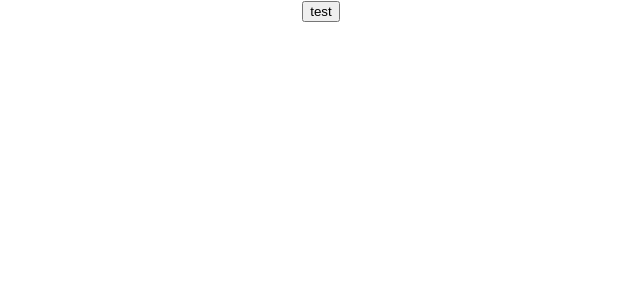
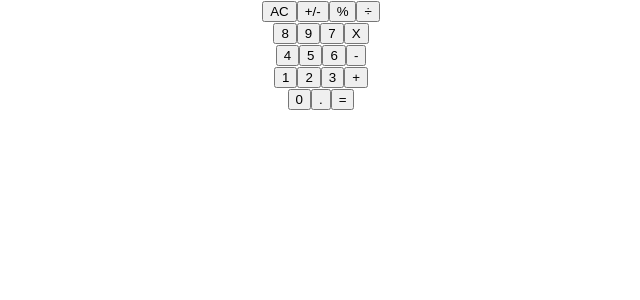
Before and after one commit to abouhid/ReactCalculator, a React (Create React App) app: page / in a window 1280 px wide. Shown: the top 300 px of the page, without its empty margins (319-959 px from the left). Built offline with nearby package versions, Linux system fonts and the light colour scheme.

Commit message:
add buttons

```diff
--- a/public/index.html
+++ b/public/index.html
@@ -2,14 +2,12 @@
 <html lang="en">
   <head>
     <meta charset="utf-8" />
-    <link rel="icon" href="%PUBLIC_URL%/favicon.ico" />
     <meta name="viewport" content="width=device-width, initial-scale=1" />
     <meta name="theme-color" content="#000000" />
     <meta
       name="description"
       content="Web site created using create-react-app"
     />
-    <link rel="apple-touch-icon" href="%PUBLIC_URL%/logo192.png" />
     <!--
       manifest.json provides metadata used when your web app is installed on a
       user's mobile device or desktop. See https://developers.google.com/web/fundamentals/web-app-manifest/
--- /dev/null
+++ b/src/components/Button.js
@@ -0,0 +1,19 @@
+import React from 'react';
+import PropTypes from 'prop-types';
+
+export default function Button(props) {
+  const { value, name } = props;
+  return (
+    <button
+      type="button"
+      className={name}
+    >
+      { value }
+    </button>
+  );
+}
+
+Button.propTypes = {
+  value: PropTypes.string.isRequired,
+  name: PropTypes.string.isRequired,
+};
--- a/src/components/ButtonPanel.js
+++ b/src/components/ButtonPanel.js
@@ -1,10 +1,39 @@
-import '../App.css';
 import React from 'react';
+import Buttons from './Button';
 
-const ButtonPanel = () => (
-  <>
+export default function ButtonPanel() {
+  return (
+    <div className="panel">
+      <div className="group1">
+        <Buttons value="AC" />
+        <Buttons value="+/-" />
+        <Buttons value="%" />
+        <Buttons value="÷" />
+      </div>
+      <div className="group2">
+        <Buttons value="8" />
+        <Buttons value="9" />
+        <Buttons value="7" />
+        <Buttons value="X" />
+      </div>
+      <div className="group3">
+        <Buttons value="4" />
+        <Buttons value="5" />
+        <Buttons value="6" />
+        <Buttons value="-" />
+      </div>
+      <div className="group4">
+        <Buttons value="1" />
+        <Buttons value="2" />
+        <Buttons value="3" />
+        <Buttons value="+" />
+      </div>
+      <div className="group5">
+        <Buttons value="0" />
+        <Buttons value="." />
+        <Buttons value="=" />
 
-  </>
-);
-
-export default ButtonPanel;
+      </div>
+    </div>
+  );
+}
--- a/src/components/Display.js
+++ b/src/components/Display.js
@@ -3,14 +3,18 @@ import React from 'react';
 import PropTypes from 'prop-types';
 
 function Display(props) {
-  const { name } = props;
+  const { result } = props;
+  Display.defaultProps = {
+    result: '0',
+  };
   Display.propTypes = {
-    name: PropTypes.string.isRequired,
+    result: PropTypes.string,
   };
+
   return (
-    <button type="button">
-      {name}
-    </button>
+    <div className="display">
+      {result}
+    </div>
   );
 }
 
```
Also changed, not shown: 1 other file (tests, documents, lock files or other folders).
